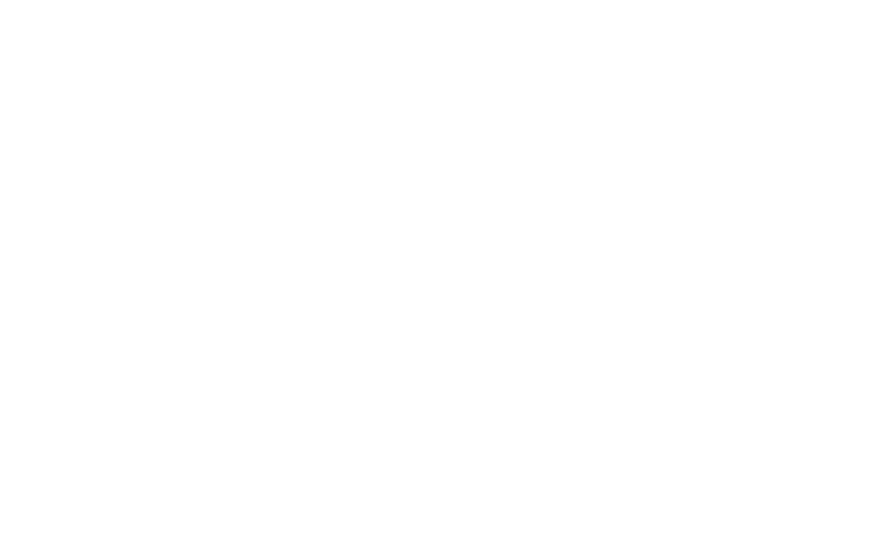
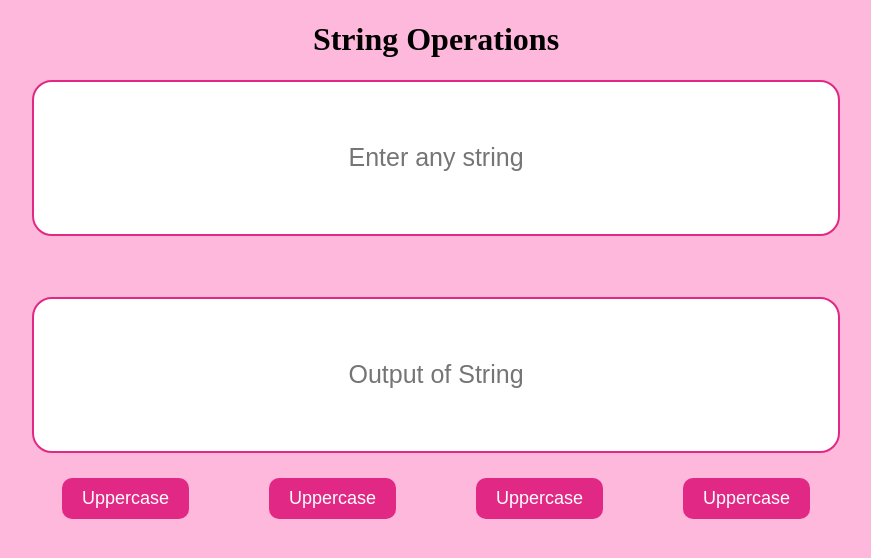
Before and after one commit to dipaligaikwad12/OperationString, a plain HTML site: page index.html in a window 1280 px wide. Shown: the whole page, without its empty margins (204-1075 px from the left). Drawn offline with Linux system fonts and the light colour scheme.

Commit message:
code and css added

```diff
--- a/index.html
+++ b/index.html
@@ -4,8 +4,53 @@
     <meta charset="UTF-8">
     <meta name="viewport" content="width=device-width, initial-scale=1.0">
     <title>Document</title>
+    <style>
+        .input-box{
+            width: 800px;
+            height: 150px;
+            text-align: center;
+            display: block;
+            margin:20px auto;
+            margin-bottom: 5px;
+            font-size: 25px;
+            border-radius: 20px;
+            border: 2px solid hsl(330, 76%, 52%) ;
+        }
+        .heading{
+            text-align: center;
+        }
+        body{
+            background-color: #fdb8db;
+        }
+        .btn-container{
+            display: flex;
+            justify-content: center;
+        }
+        .btn{
+            font-size: 18px;
+            margin: 20px 40px;
+            padding: 10px 20px;
+            background-color:  hsl(330, 76%, 52%);
+            color: #fff;
+            border: none;
+            border-radius: 10px;
+        }
+        .btn:hover{
+            box-shadow: 2px 0px 2px 3px  rgb(126, 9, 96);
+        }
+    </style>
 </head>
 <body>
+    <h1 class="heading">String Operations</h1>
+    <input type="text" placeholder="Enter any string" class="input-box" id="inputBox">
+    <br><br>
+    <input type="text" placeholder="Output of String" class="input-box" id="outputBox">
 
+    <div class="btn-container">
+        <button class="btn" onclick="ucase()">Uppercase</button>
+        <button class="btn">Uppercase</button>
+        <button class="btn">Uppercase</button>
+        <button class="btn">Uppercase</button>
+    </div>
 </body>
 </html>
```
